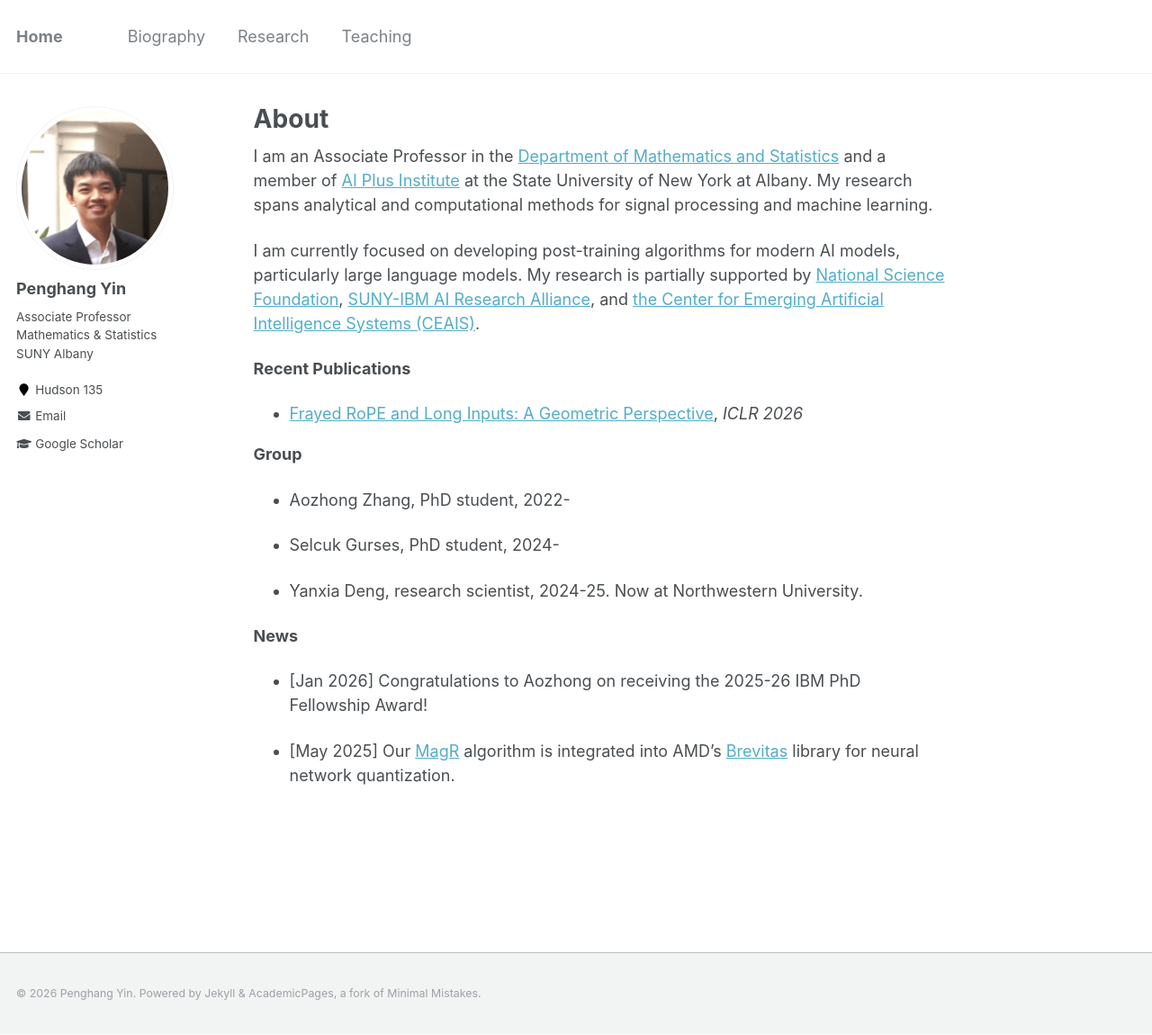
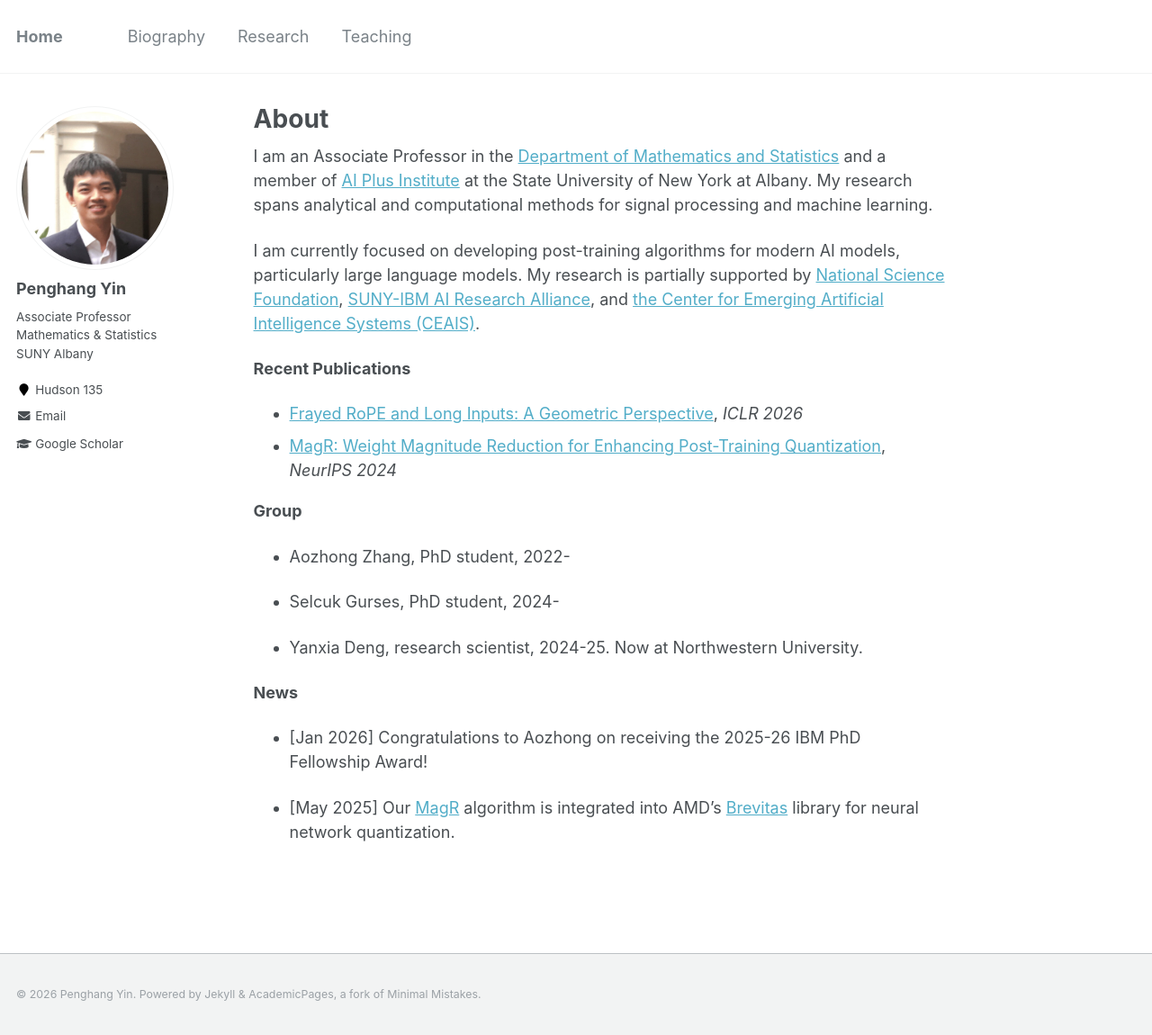
Before and after one commit to yin-penghang/yin-penghang.github.io, a Jekyll site: the page built from _pages/about.md, in a window 1280 px wide and 1150 px high. Shown: the whole window at 90% size. Built offline with Jekyll 4.4.1, drawn with Linux system fonts in a browser that asks for light colours.

Commit message:
Add publication entry for MagR paper

```diff
--- a/_pages/about.md
+++ b/_pages/about.md
@@ -15,6 +15,7 @@ I am currently focused on developing post-training algorithms for modern AI mode
 **Recent Publications**
 
 - [Frayed RoPE and Long Inputs: A Geometric Perspective](https://openreview.net/pdf?id=W8ZXfNaqku), *ICLR 2026*
+- [MagR: Weight Magnitude Reduction for Enhancing Post-Training Quantization](https://openreview.net/pdf?id=UARTFgkTqW), *NeurIPS 2024*
 
 **Group**
 - Aozhong Zhang, PhD student, 2022-
```
